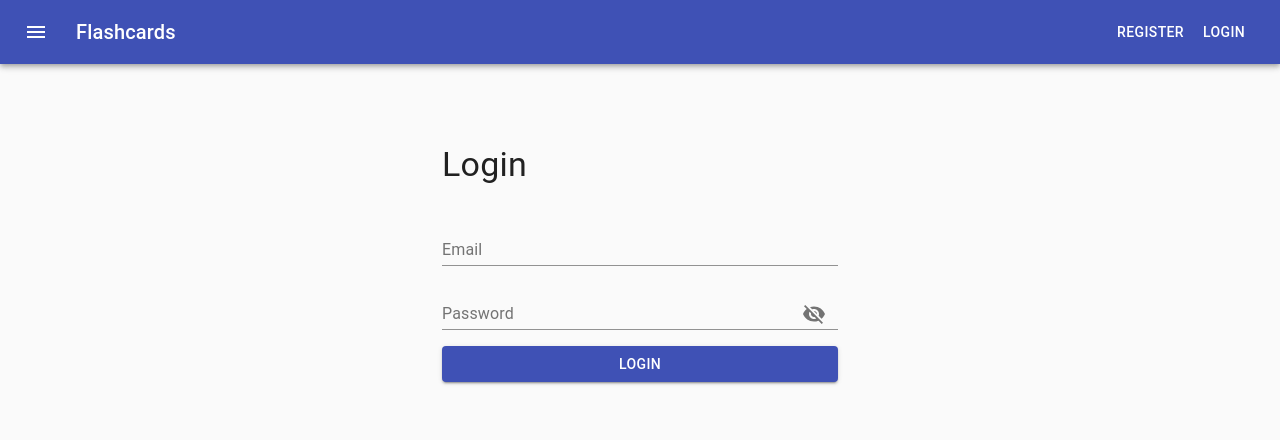
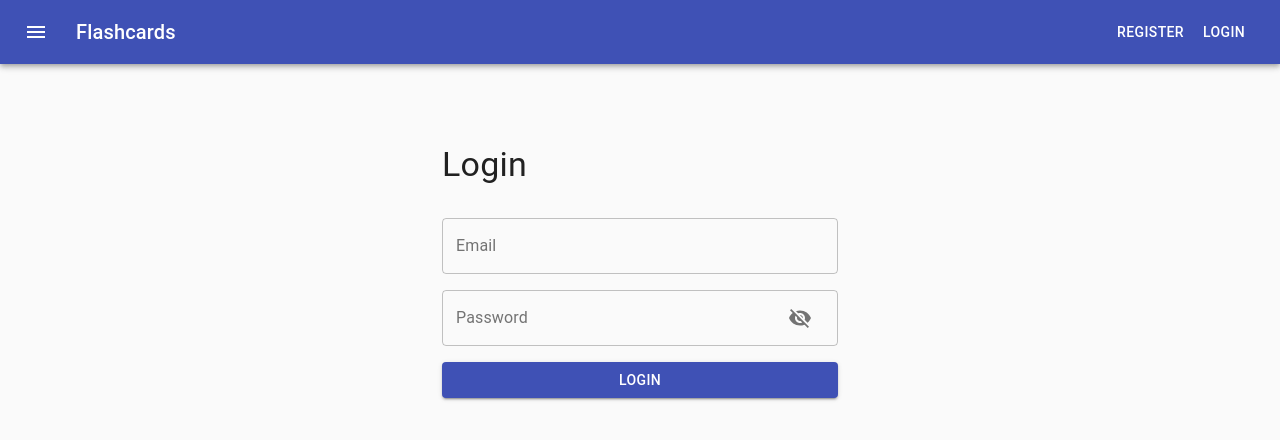
Before and after one commit to marciorasf/hippocards-web, a React (Create React App) app: page /login in a window 1280 px wide. Shown: the top 440 px of the page. Built offline with nearby package versions, Linux system fonts and the light colour scheme; no server answers.

Commit message:
change inputs design variant

```diff
--- a/src/components/InputField.tsx
+++ b/src/components/InputField.tsx
@@ -20,6 +20,7 @@ const InputField: React.FC<InputFieldProps> = ({
       fullWidth
       label={label}
       id={field.name}
+      variant="outlined"
       error={Boolean(error)}
       helperText={error}
       InputProps={inputProps}
--- a/src/components/PasswordInputField.tsx
+++ b/src/components/PasswordInputField.tsx
@@ -37,6 +37,7 @@ const PasswordInputField: React.FC<PasswordInputFieldProps> = ({
       id={field.name}
       error={Boolean(error)}
       helperText={error}
+      variant="outlined"
       InputProps={{
         type: "password",
         endAdornment: (
```
